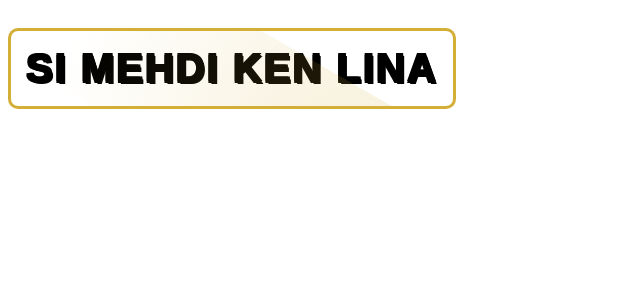
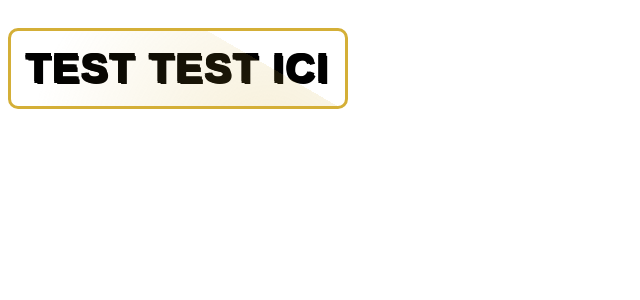
Before and after one commit to mehdi220320/verceltest, an Angular app: page / in a window 1280 px wide. Shown: the top 300 px of the page, without its empty margins (0-640 px from the left). Built offline with nearby package versions, Linux system fonts and the light colour scheme.

Commit message:
Update app.component.html

```diff
--- a/src/app/app.component.html
+++ b/src/app/app.component.html
@@ -1 +1 @@
-<h1 class="vipa-title">SI mehdi KEN LINA</h1>
+<h1 class="vipa-title">TEST TEST ICI</h1>
```
